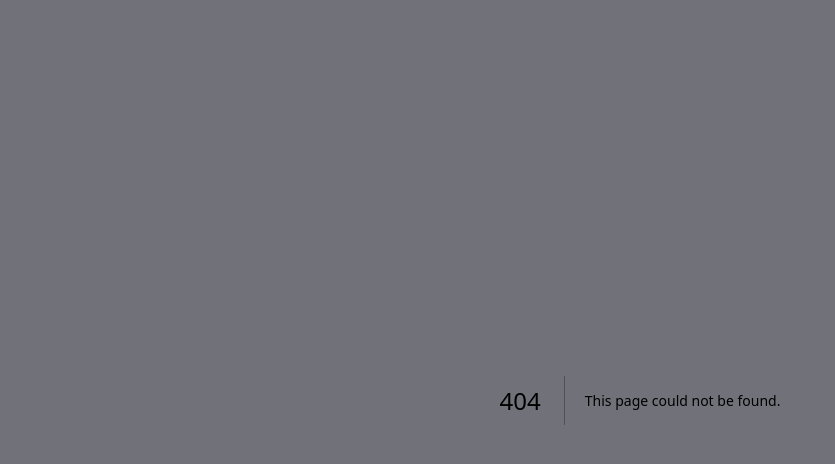
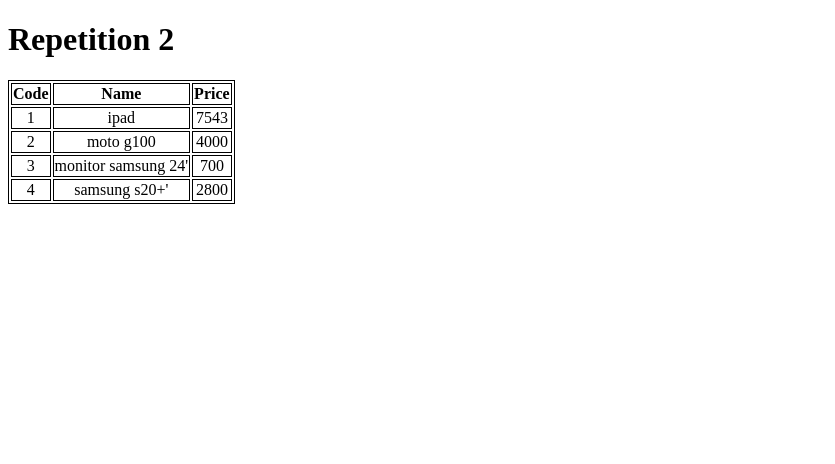
Before and after one commit to matheusrotta7/im-still-learning-react, a Next.js app: page /render/repetition2 in a window 1280 px wide. Before the commit this address had no page. Shown: the top 464 px of the page, without its empty margins (0-835 px from the left). Built offline with nearby package versions, Linux system fonts and the light colour scheme.

Commit message:
add first example with repetition in a table

```diff
--- /dev/null
+++ b/data/productList.js
@@ -0,0 +1,8 @@
+import Product from "../model/product";
+
+export default [
+    new Product(1, "ipad", 7543),
+    new Product(2, "moto g100", 4000),
+    new Product(3, "monitor samsung 24'", 700),
+    new Product(4, "samsung s20+'", 2800),
+]
--- /dev/null
+++ b/model/product.js
@@ -0,0 +1,24 @@
+export default class Product {
+
+    #id
+    #prodName
+    #price
+
+    constructor(id, prodName, price) {
+        this.#id = id
+        this.#prodName = prodName
+        this.#price = price
+    }
+
+    get price() {
+        return this.#price
+    }
+
+    get id() {
+        return this.#id
+    }
+
+    get prodName() {
+        return this.#prodName
+    }
+}
--- /dev/null
+++ b/pages/render/repetition2.jsx
@@ -0,0 +1,43 @@
+import productList from "../../data/productList"
+
+export default function repetition2() {
+
+
+    const withBorder = {
+        border: "1px solid #000",
+        textAlign: "center"
+
+    }
+
+    function renderLines() {
+        // console.log(productList)
+        return productList.map(product => {
+            return (
+                <tr key={product.id}>
+                    <td style={withBorder}>{product.id}</td>
+                    <td style={withBorder}>{product.prodName}</td>
+                    <td style={withBorder}>{product.price}</td>
+                </tr>
+            )
+        })
+    }
+
+
+    return (
+        <>
+            <h1>Repetition 2</h1>
+            <table style={withBorder}>
+                <thead>
+                    <tr>
+                        <th style={withBorder}>Code</th>
+                        <th style={withBorder}>Name</th>
+                        <th style={withBorder}>Price</th>
+                    </tr>
+                </thead>
+                <tbody>
+                    {renderLines()}
+                </tbody>
+            </table>
+        </>
+    )
+}
```
